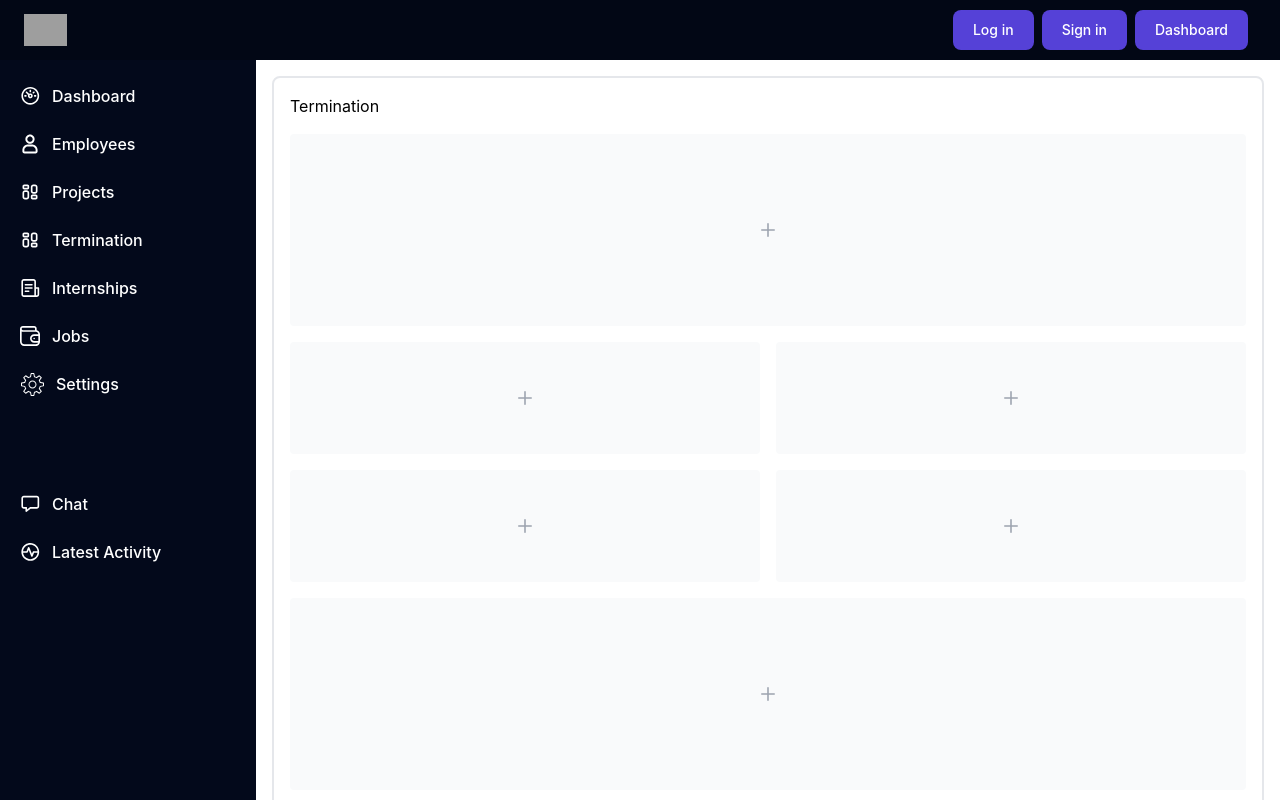
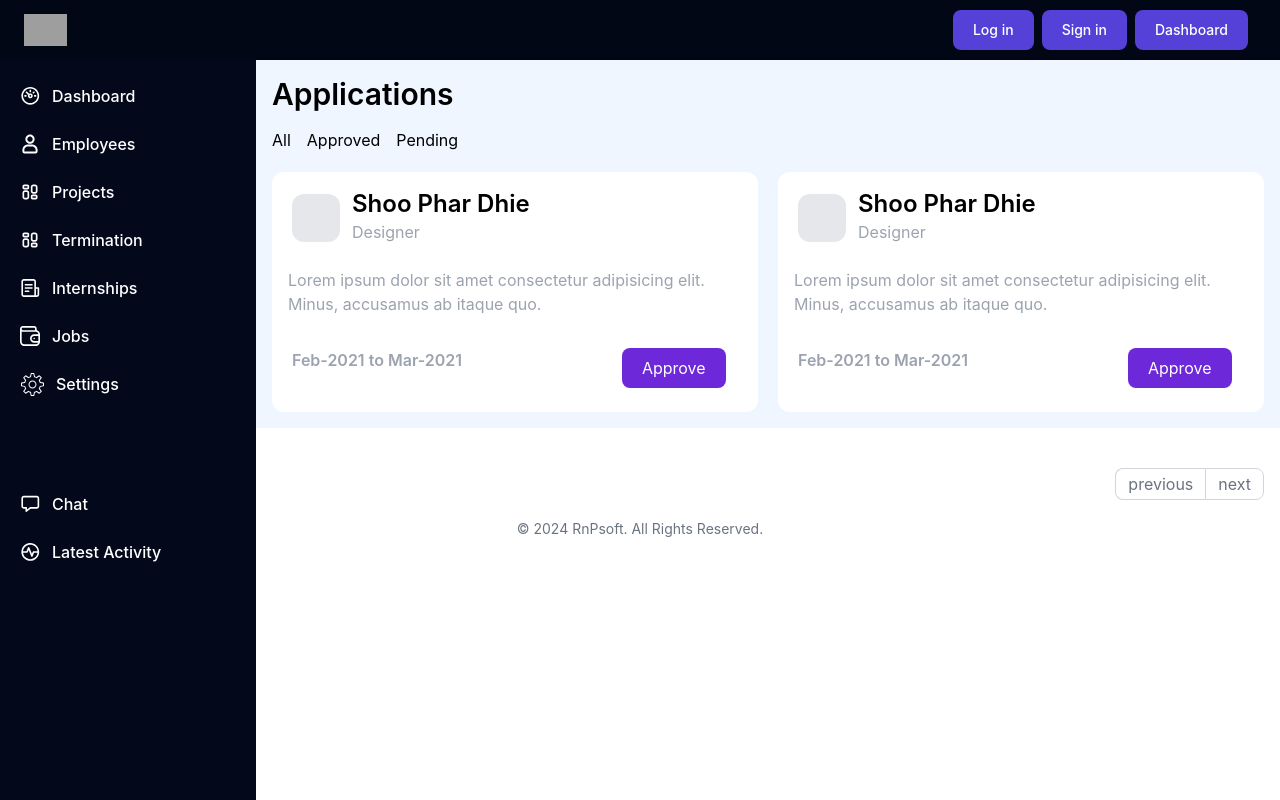
Before and after one commit to akashsaha02/RnP, a React (Vite) app: page /termination in a window 1280 px wide. Shown: the top 800 px of the page. Built offline with nearby package versions, Linux system fonts and the light colour scheme; no server answers; grey boxes are pictures that could not be loaded.

Commit message:
Termination page added

```diff
--- a/src/components/Dashboard/Projects.jsx
+++ b/src/components/Dashboard/Projects.jsx
@@ -55,7 +55,7 @@ const Projects = () => {
               <button
                 className="text-white border-2 bg-red-600 hover:bg-white hover:text-red-600 hover:border-red-600 focus:ring-2 focus:ring-indigo-300 font-medium rounded-lg text-sm px-4 lg:px-5 py-2 lg:py-2.5 mr-2"
               >
-                Dlelete
+                Delete
               </button>
             </div>
           </div>
--- a/src/components/Dashboard/Termination.jsx
+++ b/src/components/Dashboard/Termination.jsx
@@ -1,89 +1,155 @@
-import React from 'react'
+import React, { useState, useEffect } from "react";
+
+import ReactPaginate from "react-paginate";
 
 const Termination = () => {
+  const [pageCount, setpageCount] = useState(0);
+  const [chosen, setChosen] = useState(null);
+
+  const handleParagraphClick = (option) => {
+    setChosen(option);
+  };
+  let limit = 50;
+
+  useEffect(() => {
+    const getLeaves = async () => {
+      const res = await fetch(
+        `https://jsonplaceholder.typicode.com/comments?_page=1&_limit=${limit}`
+      );
+      const data = await res.json();
+      const total = res.headers.get("x-total-count");
+      setpageCount(Math.ceil(total / limit));
+    };
+
+    getLeaves();
+  }, [limit]);
+
+  const fetchLeaves = async (currentPage) => {
+    const res = await fetch(
+      //custom api call
+      `https://jsonplaceholder.typicode.com/comments?_page=${currentPage}&_limit=${limit}`
+    );
+    const data = await res.json();
+    return data;
+  };
+
+  const handlePageClick = async (data) => {
+    console.log(data);
+    let currentPage = data.selected + 1;
+    const employyesFormServer = await fetchLeaves(currentPage);
+  };
+
   return (
-    <div className="p-4 sm:ml-64">
-      <div className="p-4 border-2 border-gray-200 rounded-lg dark:border-gray-700">
-      <h1>Termination</h1>
-        <div className="grid grid-cols-3 gap-4 mb-4">
-        </div>
-        <div className="flex items-center justify-center h-48 mb-4 rounded bg-gray-50 dark:bg-gray-800">
-          <p className="text-2xl text-gray-400 dark:text-gray-500">
-            <svg className="w-3.5 h-3.5" aria-hidden="true" xmlns="http://www.w3.org/2000/svg" fill="none" viewBox="0 0 18 18">
-              <path stroke="currentColor" stroke-linecap="round" stroke-linejoin="round" stroke-width="2" d="M9 1v16M1 9h16" />
-            </svg>
+    <div className=" h-full">
+      <div className="p-4 ml-64 bg-blue-50">
+        <h1 className="font-semibold text-3xl">Applications</h1>
+
+        <div className="flex items-center mt-4">
+          <p
+            id="all"
+            className={`cursor-pointer mr-4 ${
+              chosen === "all" ? "chosen font-bold" : ""
+            }`}
+            onClick={() => handleParagraphClick("all")}
+          >
+            All
+          </p>
+          <p
+            id="approved"
+            className={`cursor-pointer mr-4 ${
+              chosen === "approved" ? "chosen font-bold" : ""
+            }`}
+            onClick={() => handleParagraphClick("approved")}
+          >
+            Approved
+          </p>
+          <p
+            id="pending"
+            className={`cursor-pointer mr-4 ${
+              chosen === "pending" ? "chosen font-bold" : ""
+            }`}
+            onClick={() => handleParagraphClick("pending")}
+          >
+            Pending
           </p>
         </div>
-        <div className="grid grid-cols-2 gap-4 mb-4">
-          <div className="flex items-center justify-center rounded bg-gray-50 h-28 dark:bg-gray-800">
-            <p className="text-2xl text-gray-400 dark:text-gray-500">
-              <svg className="w-3.5 h-3.5" aria-hidden="true" xmlns="http://www.w3.org/2000/svg" fill="none" viewBox="0 0 18 18">
-                <path stroke="currentColor" stroke-linecap="round" stroke-linejoin="round" stroke-width="2" d="M9 1v16M1 9h16" />
-              </svg>
-            </p>
-          </div>
-          <div className="flex items-center justify-center rounded bg-gray-50 h-28 dark:bg-gray-800">
-            <p className="text-2xl text-gray-400 dark:text-gray-500">
-              <svg className="w-3.5 h-3.5" aria-hidden="true" xmlns="http://www.w3.org/2000/svg" fill="none" viewBox="0 0 18 18">
-                <path stroke="currentColor" stroke-linecap="round" stroke-linejoin="round" stroke-width="2" d="M9 1v16M1 9h16" />
-              </svg>
-            </p>
-          </div>
-          <div className="flex items-center justify-center rounded bg-gray-50 h-28 dark:bg-gray-800">
-            <p className="text-2xl text-gray-400 dark:text-gray-500">
-              <svg className="w-3.5 h-3.5" aria-hidden="true" xmlns="http://www.w3.org/2000/svg" fill="none" viewBox="0 0 18 18">
-                <path stroke="currentColor" stroke-linecap="round" stroke-linejoin="round" stroke-width="2" d="M9 1v16M1 9h16" />
-              </svg>
-            </p>
-          </div>
-          <div className="flex items-center justify-center rounded bg-gray-50 h-28 dark:bg-gray-800">
-            <p className="text-2xl text-gray-400 dark:text-gray-500">
-              <svg className="w-3.5 h-3.5" aria-hidden="true" xmlns="http://www.w3.org/2000/svg" fill="none" viewBox="0 0 18 18">
-                <path stroke="currentColor" stroke-linecap="round" stroke-linejoin="round" stroke-width="2" d="M9 1v16M1 9h16" />
-              </svg>
-            </p>
+
+        {/* Card for leaves starts */}
+
+        <div className="flex item-center">
+          <div className="w-1/2 h-60 mt-5 bg-white mr-5 rounded-xl">
+            <div class="flex items-center ">
+              <div class="w-12 h-12 rounded-xl bg-gray-200 mt-5 ml-5 mr-3"></div>
+              <div>
+                <p class="font-semibold mt-4 text-2xl">Shoo Phar Dhie</p>
+                <p className="text-gray-400 text-0.5x1">Designer</p>
               </div>
             </div>
-        <div className="flex items-center justify-center h-48 mb-4 rounded bg-gray-50 dark:bg-gray-800">
-          <p className="text-2xl text-gray-400 dark:text-gray-500">
-            <svg className="w-3.5 h-3.5" aria-hidden="true" xmlns="http://www.w3.org/2000/svg" fill="none" viewBox="0 0 18 18">
-              <path stroke="currentColor" stroke-linecap="round" stroke-linejoin="round" stroke-width="2" d="M9 1v16M1 9h16" />
-            </svg>
-          </p>
+            <div className="p-4 mt-2 text-gray-400">
+              Lorem ipsum dolor sit amet consectetur adipisicing elit. Minus,
+              accusamus ab itaque quo.
             </div>
-        <div className="grid grid-cols-2 gap-4">
-          <div className="flex items-center justify-center rounded bg-gray-50 h-28 dark:bg-gray-800">
-            <p className="text-2xl text-gray-400 dark:text-gray-500">
-              <svg className="w-3.5 h-3.5" aria-hidden="true" xmlns="http://www.w3.org/2000/svg" fill="none" viewBox="0 0 18 18">
-                <path stroke="currentColor" stroke-linecap="round" stroke-linejoin="round" stroke-width="2" d="M9 1v16M1 9h16" />
-              </svg>
-            </p>
+            <div className="flex space-x-40 mt-4">
+              <div className="text-gray-400 ml-5 font-semibold text-0.5x1">
+                Feb-2021 to Mar-2021
               </div>
-          <div className="flex items-center justify-center rounded bg-gray-50 h-28 dark:bg-gray-800">
-            <p className="text-2xl text-gray-400 dark:text-gray-500">
-              <svg className="w-3.5 h-3.5" aria-hidden="true" xmlns="http://www.w3.org/2000/svg" fill="none" viewBox="0 0 18 18">
-                <path stroke="currentColor" stroke-linecap="round" stroke-linejoin="round" stroke-width="2" d="M9 1v16M1 9h16" />
-              </svg>
-            </p>
+              <button className="bg-violet-700 p-2 pl-5 pr-5 rounded-lg text-white">
+                Approve
+              </button>
             </div>
-          <div className="flex items-center justify-center rounded bg-gray-50 h-28 dark:bg-gray-800">
-            <p className="text-2xl text-gray-400 dark:text-gray-500">
-              <svg className="w-3.5 h-3.5" aria-hidden="true" xmlns="http://www.w3.org/2000/svg" fill="none" viewBox="0 0 18 18">
-                <path stroke="currentColor" stroke-linecap="round" stroke-linejoin="round" stroke-width="2" d="M9 1v16M1 9h16" />
-              </svg>
-            </p>
           </div>
-          <div className="flex items-center justify-center rounded bg-gray-50 h-28 dark:bg-gray-800">
-            <p className="text-2xl text-gray-400 dark:text-gray-500">
-              <svg className="w-3.5 h-3.5" aria-hidden="true" xmlns="http://www.w3.org/2000/svg" fill="none" viewBox="0 0 18 18">
-                <path stroke="currentColor" stroke-linecap="round" stroke-linejoin="round" stroke-width="2" d="M9 1v16M1 9h16" />
-              </svg>
-            </p>
+          <div className="w-1/2 h-60 mt-5 bg-white rounded-xl">
+            <div class="flex items-center ">
+              <div class="w-12 h-12 rounded-xl bg-gray-200 mt-5 ml-5 mr-3"></div>
+              <div>
+                <p class="font-semibold mt-4 text-2xl">Shoo Phar Dhie</p>
+                <p className="text-gray-400 text-0.5x1">Designer</p>
+              </div>
+            </div>
+            <div className="p-4 mt-2 text-gray-400">
+              Lorem ipsum dolor sit amet consectetur adipisicing elit. Minus,
+              accusamus ab itaque quo.
+            </div>
+            <div className="flex space-x-40 mt-4">
+              <div className="text-gray-400 ml-5 font-semibold text-0.5x1">
+                Feb-2021 to Mar-2021
+              </div>
+              <button className="bg-violet-700 p-2 pl-5 pr-5 rounded-lg text-white">
+                Approve
+              </button>
             </div>
           </div>
         </div>
+
+        {/* Card for leaves end */}
+
+        {/* Pagination starts */}
       </div>
-  )
+      <ReactPaginate
+        previousLabel={"previous"}
+        nextLabel={"next"}
+        breakLabel={"..."}
+        pageCount={pageCount}
+        marginPagesDisplayed={2}
+        pageRangeDisplayed={3}
+        onPageChange={handlePageClick}
+        containerClassName={"flex items-center mt-10 mr-4 justify-end"}
+        pageLinkClassName={
+          "flex items-center justify-center px-3 h-8 leading-tight text-gray-500 bg-white border border-gray-300 hover:bg-blue-100 hover:text-blue-700 focus:bg-blue-100 focus:text-blue-700"
         }
+        previousLinkClassName={
+          "flex items-center justify-center px-3 h-8 leading-tight text-gray-500 bg-white border border-e-0 border-gray-300 rounded-s-lg hover:bg-blue-100 hover:text-blue-700"
+        }
+        nextClassName={"page-item"}
+        nextLinkClassName={
+          "flex items-center justify-center px-3 h-8 leading-tight text-gray-500 bg-white border border-gray-300 rounded-e-lg hover:bg-blue-100 hover:text-blue-700"
+        }
+        breakLinkClassName={
+          "flex items-center justify-center px-3 h-8 leading-tight text-gray-500 bg-white border border-gray-300 hover:bg-blue-100 hover:text-blue-700 "
+        }
+      />
+    </div>
+  );
+};
 
-export default Termination
+export default Termination;
```
Also changed, not shown: src/components/Dashboard/ter.jsx (added, +89 -0 lines). Lines whose indentation alone changed are shown as unchanged.
